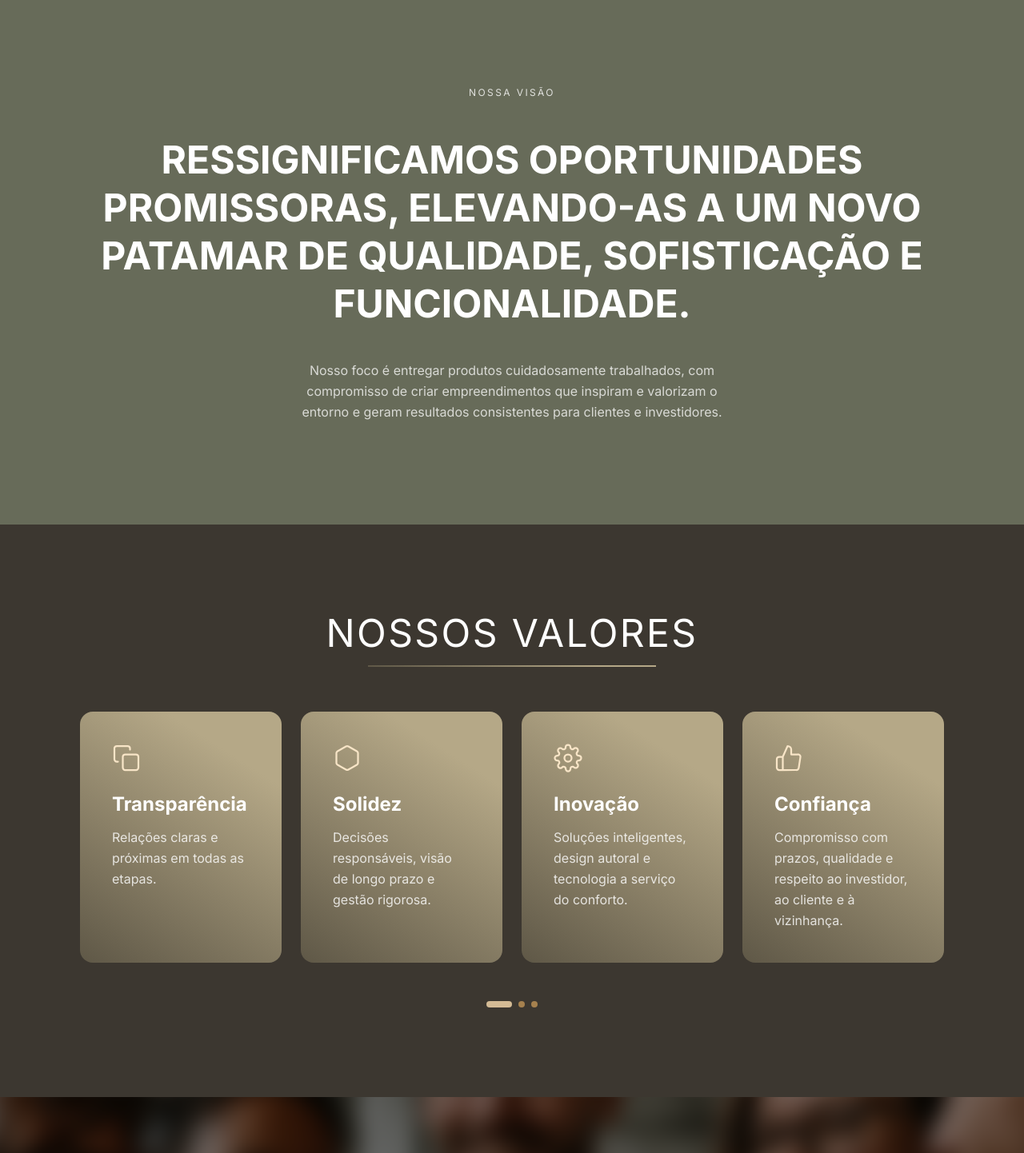
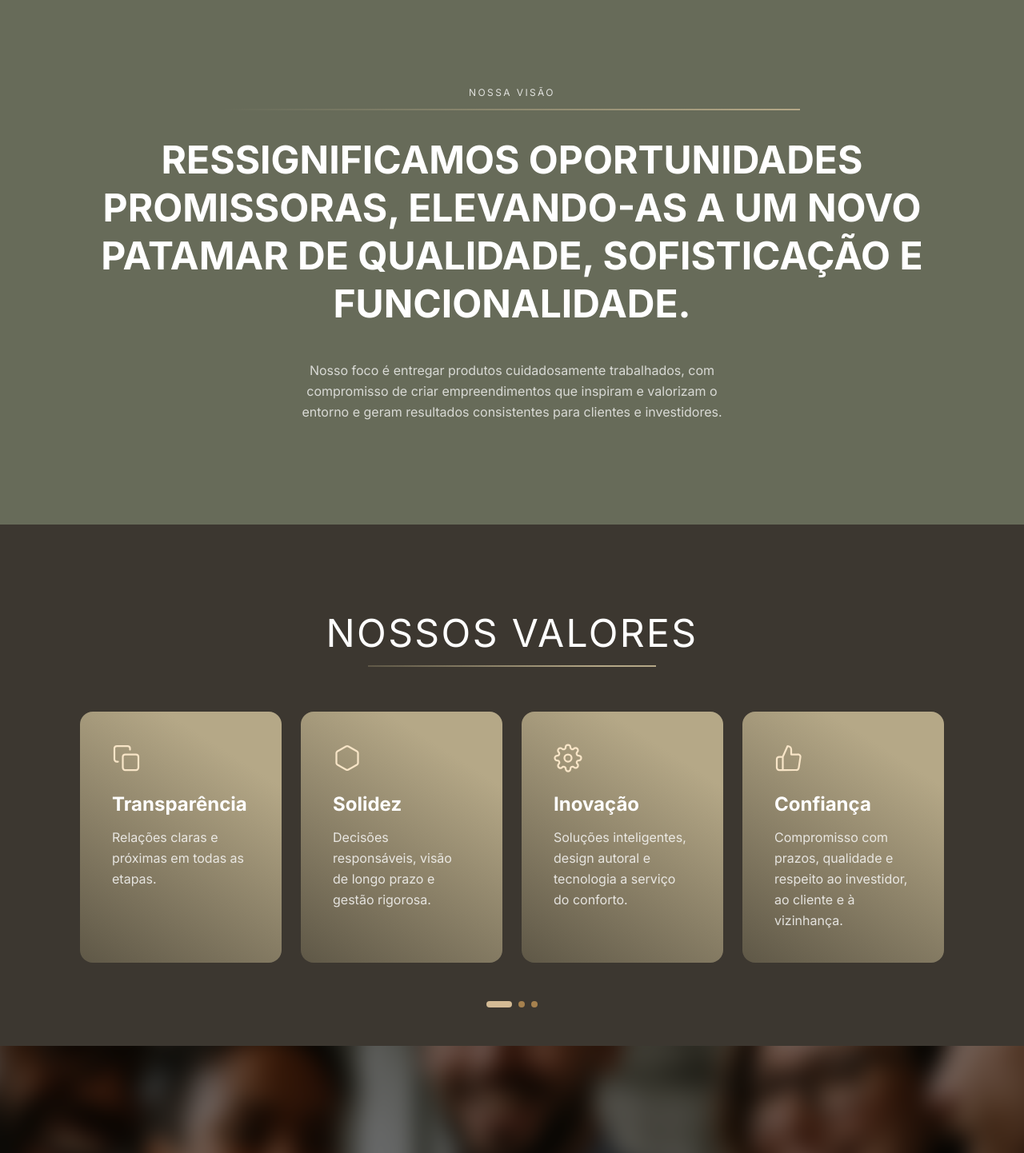
Before and after one commit to nodgear/vertis-landing, a Next.js app: page /about in a window 1280 px wide. Shown: the part 820-2262 px from the top of the page at 80% size. Built offline with nearby package versions, Linux system fonts and the light colour scheme.

Commit message:
style: visual alignment with figma prototype

```diff
--- a/src/app/globals.css
+++ b/src/app/globals.css
@@ -36,6 +36,11 @@
   --gray-light: #d4d4d4;
   --gray-lighter: #e8e8e8;
   --card-gradient: linear-gradient(212.96deg, #b5a887 19.67%, #4f493b 114.49%);
+  --line-gradient: linear-gradient(
+    212.96deg,
+    #b5a887 0%,
+    rgba(79, 73, 59, 0) 100%
+  );
   --button-gradient: linear-gradient(
     68.49deg,
     rgba(212, 187, 149, 0) -72.28%,
@@ -85,6 +90,18 @@ body {
   color: transparent;
 }
 
+.bg-divider-gradient {
+  background: var(--line-gradient);
+}
+
+.text-divider-gradient {
+  background: var(--line-gradient);
+  -webkit-background-clip: text;
+  -webkit-text-fill-color: transparent;
+  background-clip: text;
+  color: transparent;
+}
+
 .text-button-gradient {
   background: var(--button-gradient);
   -webkit-background-clip: text;
--- a/src/components/ValuesSection.tsx
+++ b/src/components/ValuesSection.tsx
@@ -120,7 +120,7 @@ function IconPlaceholder() {
 
 export default function ValuesSection() {
   return (
-    <section className="bg-brown py-20 md:py-28">
+    <section className="bg-brown py-20 md:pt-28 md:pb-12">
       <div className="mx-auto px-6 lg:px-25 max-w-480">
         {/* Title */}
         <motion.div
```
